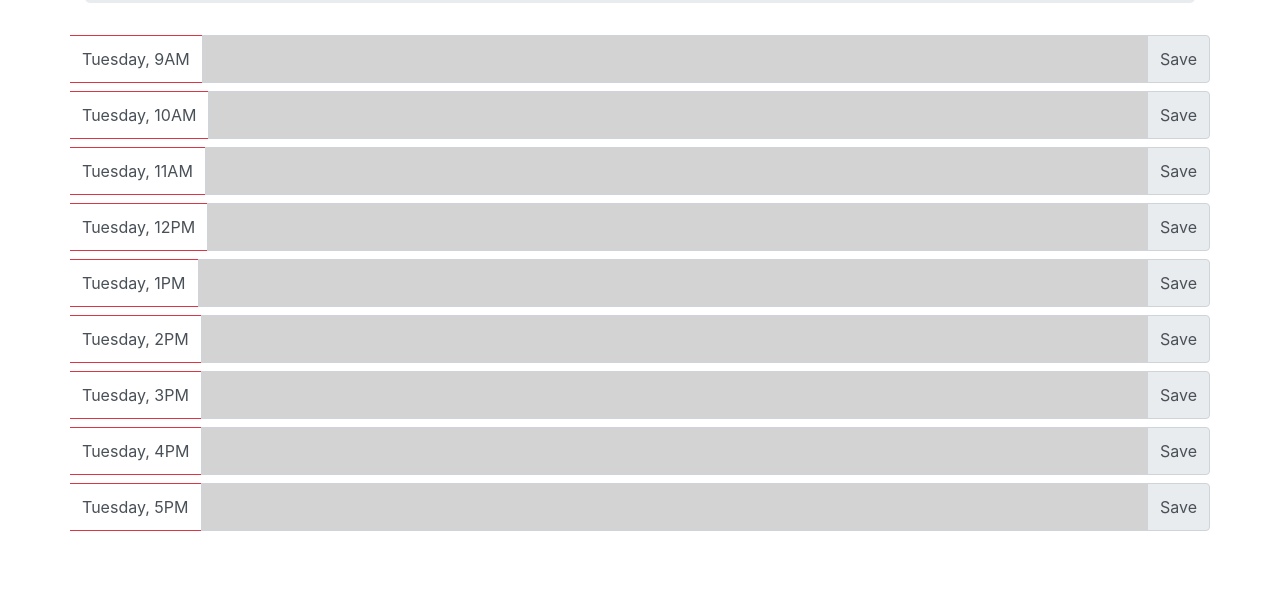
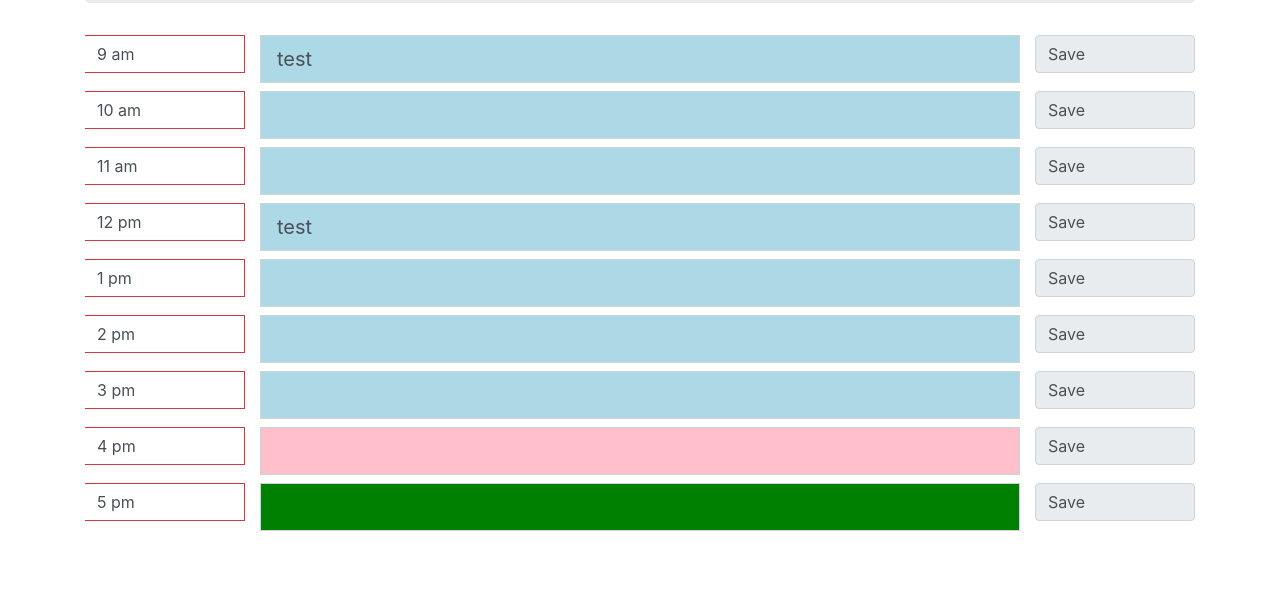
Before and after one commit to mjpalacios25/CalendarApp, a plain HTML site: page index.html in a window 1280 px wide. Shown: the part 205-800 px from the top of the page. Drawn offline with nearby package versions, Linux system fonts and the light colour scheme.

Commit message:
created color conditional statements and function to get locally saved data

```diff
--- a/index.html
+++ b/index.html
@@ -12,7 +12,7 @@
     <body>
         <div class="container">
             <div class="jumbotron text-center">
-                <h1>My Calandar</h1>
+                <h1>My Workday Planner</h1>
                 <div>
                     <span id="date"></span>
                 </div>
--- a/myScript.js
+++ b/myScript.js
@@ -8,7 +8,15 @@ var hourArray = [{hours : 9 },
                 {hours : 16},
                 {hours : 17}];
 
-var todoList = []
+var todoList = [{activity: "test"},
+                {activity: ""},
+                {activity: ""},
+                {activity: "test"},
+                {activity: ""},
+                {activity: ""},
+                {activity: ""},
+                {activity: ""},
+                {activity: ""}]
 
 $(document).ready(function() {
 
@@ -19,7 +27,13 @@ $(document).ready(function() {
 
 // console.log(moment().format("dddd, MMMM Do YYYY, h:mm:ss a"));
 
+//function for main date text
+function update() {
+    $("#date").text(moment().format('MMMM Do YYYY, h:mm:ss a'))
+};
 
+
+//dynamically set hour divs
 function showTimes() {
 
     for(i = 0; i < hourArray.length; i++) {
@@ -30,16 +44,16 @@ function showTimes() {
     var newChildDiv = $("<div>");
     newChildDiv.addClass("input-group mb-2");
     var prependDiv = $("<div>");
-    prependDiv.addClass("input-group-prepend");
+    prependDiv.addClass("col-2");
     var timeSpan = $("<span>");
     timeSpan.addClass("input-group-text bg-white border-left-0 border-danger rounded-0");
-    timeSpan.text(moment(hourArray[i]).format("dddd, hA")) ;
+    timeSpan.text(moment(hourArray[i]).format("h a")) ;
     var inputText = $("<input>");
-    inputText.addClass("form-control form-control-lg");
+    inputText.addClass("form-control form-control-lg activity");
     inputText.attr("type", "text");
-    inputText.attr("style", "background-color: lightgray");
+    inputText.attr("data-id", i);
     var appendDiv = $("<div>");
-    appendDiv.addClass("input-group-append");
+    appendDiv.addClass("col-2 text-center");
     var saveSpan = $("<span>");
     saveSpan.addClass("input-group-text btn");
     saveSpan.text("Save") ;
@@ -57,21 +71,79 @@ function showTimes() {
 
 };
 
-function update() {
-    $("#date").text(moment().format('MMMM Do YYYY, h:mm:ss a'))
-};
+//local storage functions
+function getLocal(){
+    var storedTodo = JSON.parse(localStorage.getItem("todoList"));
 
-function saveLocal(){
+    if(storedTodo !== null){
+        todoList = storedTodo
+        } else {
+            todoList
+        };
+$(".activity").each(function(thing){
+    var activity = todoList[thing].activity;
+    $(this).val(activity)
+    console.log($(this).attr("data-id"))
+    })
 
 }
 
+function saveLocal(){
+    localStorage.setItem("todoList", JSON.stringify(todoList));
+}
 
+
+//run on start
 setInterval(update, 1000);
 
 showTimes();
+getLocal();
+console.log(JSON.parse(localStorage.getItem("todoList")));
+console.log(moment().toObject());
 
-console.log(moment().toObject())
 
+
+
+
+//color conditionals
+// set({"hour": 12, "minute" : 30})
+
+
+    $(".activity").each(function(hour){
+
+        if(moment().isBetween(hourArray[hour], hourArray[hour + 1]) || moment().isSame(hourArray[hour])) {
+            console.log("true");
+            console.log(this);
+            $(this).attr("style",  "background-color: pink")
+
+    } else if(moment().isBefore(hourArray[hour])) {
+        console.log("false");
+        $(this).attr("style",  "background-color: green")
+
+    } else {
+        $(this).attr("style",  "background-color: lightblue")
+    }
+
+
+
+
+    })
+
+    console.log(hourArray[3], hourArray[3 + 1]);
+    console.log(moment().hour())
+
+
+//click events
+
+
+
+
+
+
+
+
+// saveLocal();
+// getLocal();
 
 
 
--- a/style.css
+++ b/style.css
@@ -0,0 +1,4 @@
+.activity{
+
+    background-color: lightgray;
+}
```
